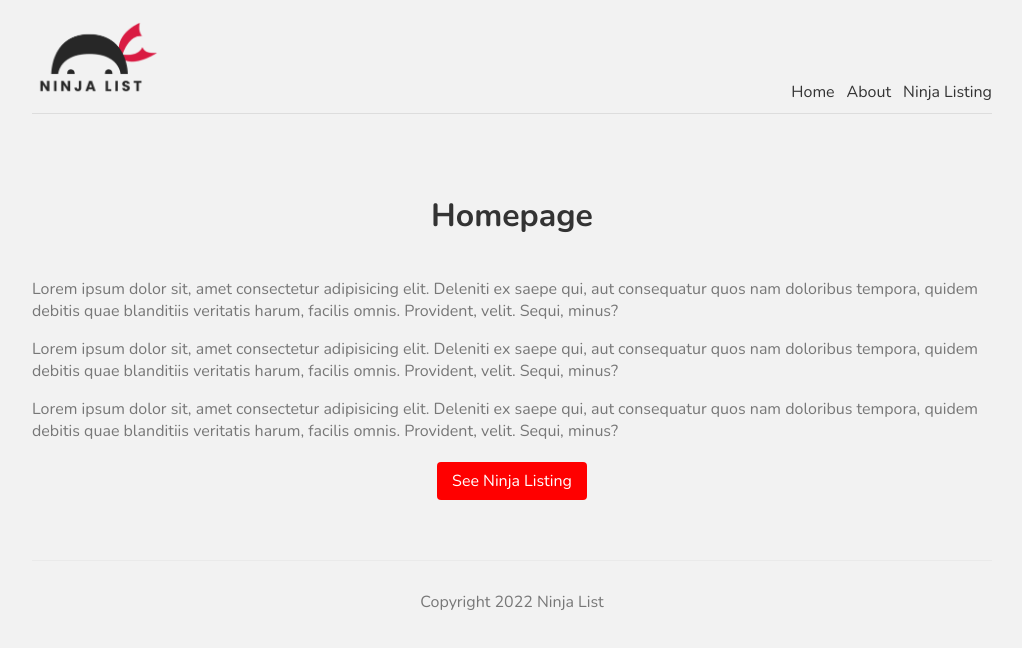
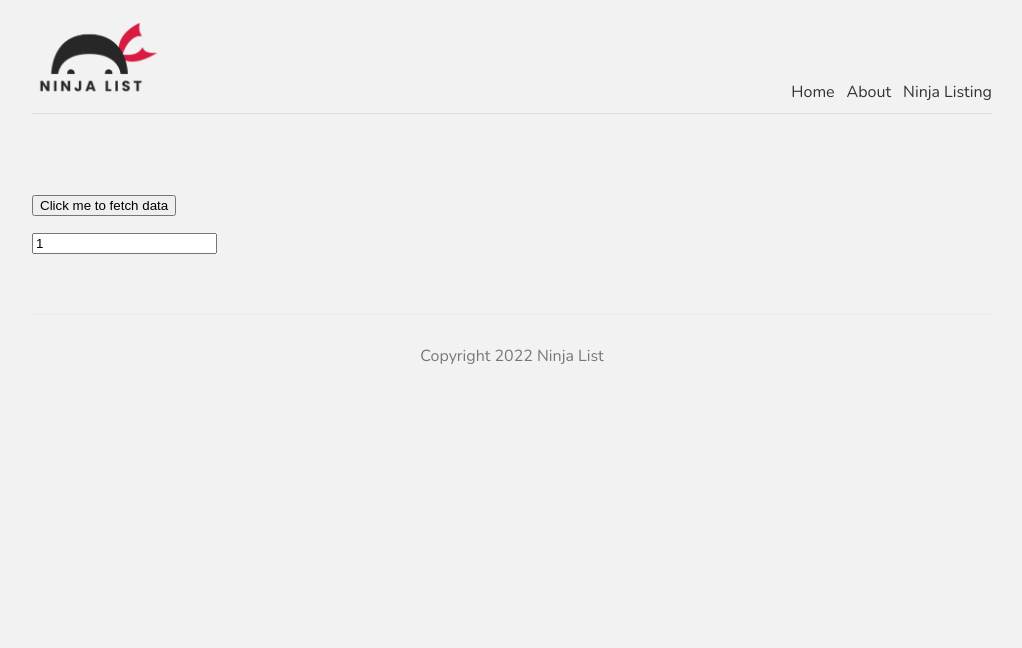
Before and after one commit to capmahin/Nextjs-Tutorials, a Next.js app: page / in a window 1280 px wide. Shown: the top 648 px of the page, without its empty margins (128-1150 px from the left). Built offline with nearby package versions, Linux system fonts and the light colour scheme.

Commit message:
some updates are aded

```diff
--- a/next.config.js
+++ b/next.config.js
@@ -1,6 +1,6 @@
 /** @type {import('next').NextConfig} */
 const nextConfig = {
   reactStrictMode: true,
-}
+};
 
-module.exports = nextConfig
+module.exports = nextConfig;
--- a/package.json
+++ b/package.json
@@ -10,10 +10,12 @@
   },
   "dependencies": {
     "@next/font": "13.0.7",
+    "axios": "^0.24.0",
     "eslint": "8.30.0",
     "eslint-config-next": "13.0.7",
     "next": "13.0.7",
     "react": "18.2.0",
-    "react-dom": "18.2.0"
+    "react-dom": "18.2.0",
+    "react-spinners-kit": "^1.9.1"
   }
 }
--- /dev/null
+++ b/pages/api/getData.js
@@ -0,0 +1,33 @@
+import axios from "axios";
+
+export default async function (req, res) {
+  try {
+    if (req.method !== "GET") {
+      throw new Error("Must be a GET Request");
+    }
+    const { sizeOfData: id } = req.query;
+    if (!id) {
+      throw new Error("sizeOfData has to be provided!");
+    }
+    const url = `https://jsonplaceholder.typicode.com/users?id=${id}`;
+    const response = await axios.get(url);
+    const data = response.data;
+    const filteredData = data.map((each) => {
+      const { id, name } = each;
+      return {
+        id,
+        name,
+      };
+    });
+    return res.status(200).json({
+      data: filteredData,
+      message: "OK",
+    });
+  } catch (err) {
+    console.error(err);
+    return res.status(400).json({
+      data: [],
+      message: err.message,
+    });
+  }
+}
--- a/pages/api/hello.js
+++ /dev/null
@@ -1,5 +0,0 @@
-// Next.js API route support: https://nextjs.org/docs/api-routes/introduction
-
-export default function handler(req, res) {
-  res.status(200).json({ name: 'John Doe' })
-}
--- a/pages/index.js
+++ b/pages/index.js
@@ -1,28 +1,71 @@
-import Head from 'next/head'
-import Image from 'next/image'
-import { Inter } from '@next/font/google'
-import styles from '../styles/Home.module.css'
-import Navbar from "../comps/Navbar"
-import Footer from "../comps/Footer"
-import Link from "next/link"
-const inter = Inter({ subsets: ['latin'] })
+import Head from "next/head";
+import Image from "next/image";
+import { Inter } from "@next/font/google";
+import styles from "../styles/Home.module.css";
+import Navbar from "../comps/Navbar";
+import Footer from "../comps/Footer";
+import { ImpulseSpinner } from "react-spinners-kit";
+import { useState } from "react";
+import axios from "axios";
 
 export default function Home() {
+  const [state, setState] = useState({
+    loading: false,
+    sizeOfData: 1,
+    stateData: [],
+  });
+  const fetchData = () => {
+    Promise.all([
+      setState({
+        ...state,
+        loading: true,
+      }),
+    ]).then(() => {
+      const url = `/api/getData?sizeOfData=${state.sizeOfData}`;
+      axios.get(url).then(({ data }) => {
+        const finalData = data["data"];
+        console.log("finalData is", finalData);
+        setState({
+          ...state,
+          stateData: finalData,
+          loading: false,
+        });
+      });
+    });
+  };
   return (
     <>
-    <Head>
+      <Head>
         <title>Ninja List | Home</title>
         <meta name="keywords" content="ninjas"></meta>
-    </Head>
-    <div >
+      </Head>
+      <div>
+        {state.loading ? (
+          <ImpulseSpinner color="#a83254" />
+        ) : (
+          <button onClick={() => fetchData()}>Click me to fetch data</button>
+        )}
 
-      <h1 className={styles.title}>Homepage</h1>
-      <p className={styles.text}>Lorem ipsum dolor sit, amet consectetur adipisicing elit. Deleniti ex saepe qui, aut consequatur quos nam doloribus tempora, quidem debitis quae blanditiis veritatis harum, facilis omnis. Provident, velit. Sequi, minus?</p>
-      <p className={styles.text}>Lorem ipsum dolor sit, amet consectetur adipisicing elit. Deleniti ex saepe qui, aut consequatur quos nam doloribus tempora, quidem debitis quae blanditiis veritatis harum, facilis omnis. Provident, velit. Sequi, minus?</p>
-      <p className={styles.text}>Lorem ipsum dolor sit, amet consectetur adipisicing elit. Deleniti ex saepe qui, aut consequatur quos nam doloribus tempora, quidem debitis quae blanditiis veritatis harum, facilis omnis. Provident, velit. Sequi, minus?</p>
-      <Link className={styles.btn} href="/ninjas">See Ninja Listing </Link>
-
-    </div>
+        <ul>
+          {state.stateData.map((each) => {
+            return (
+              <li key={each.id}>
+                {each.name}, ${each.id}
+              </li>
+            );
+          })}
+        </ul>
+        <input
+          type="number"
+          value={state.sizeOfData}
+          onChange={(e) => {
+            setState({
+              ...state,
+              sizeOfData: Number(e.target.value),
+            });
+          }}
+        />
+      </div>
     </>
-  )
+  );
 }
```
Also changed, not shown: 1 other file (tests, documents, lock files or other folders).
